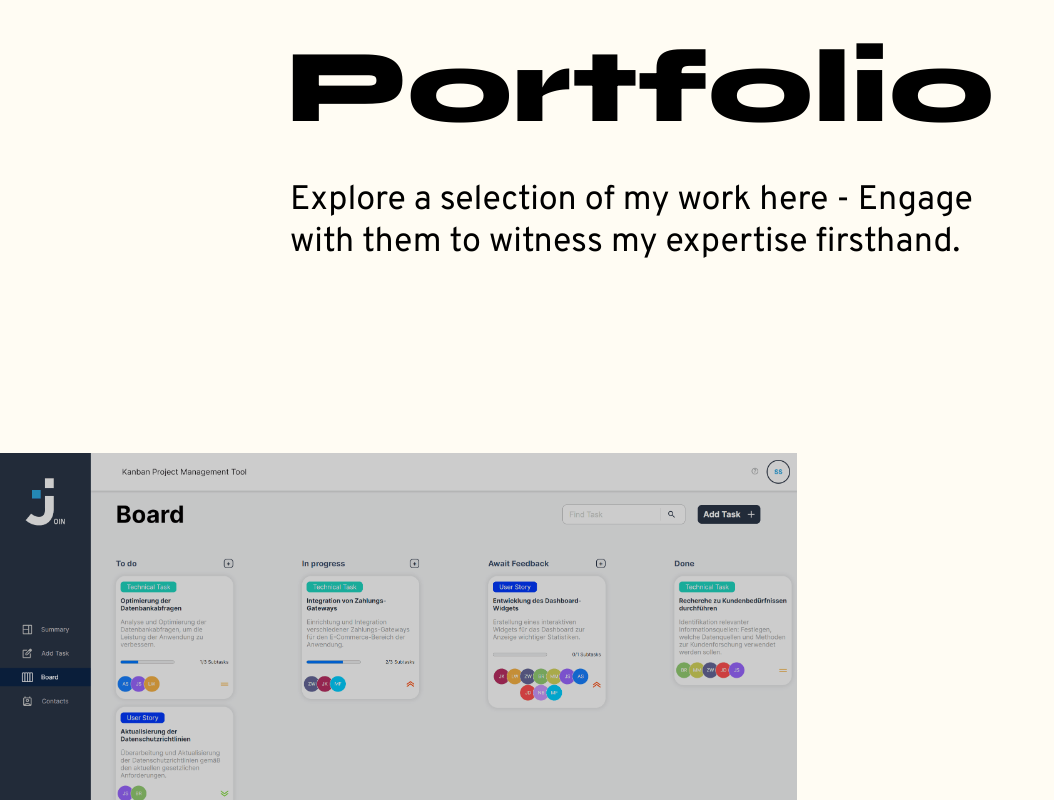
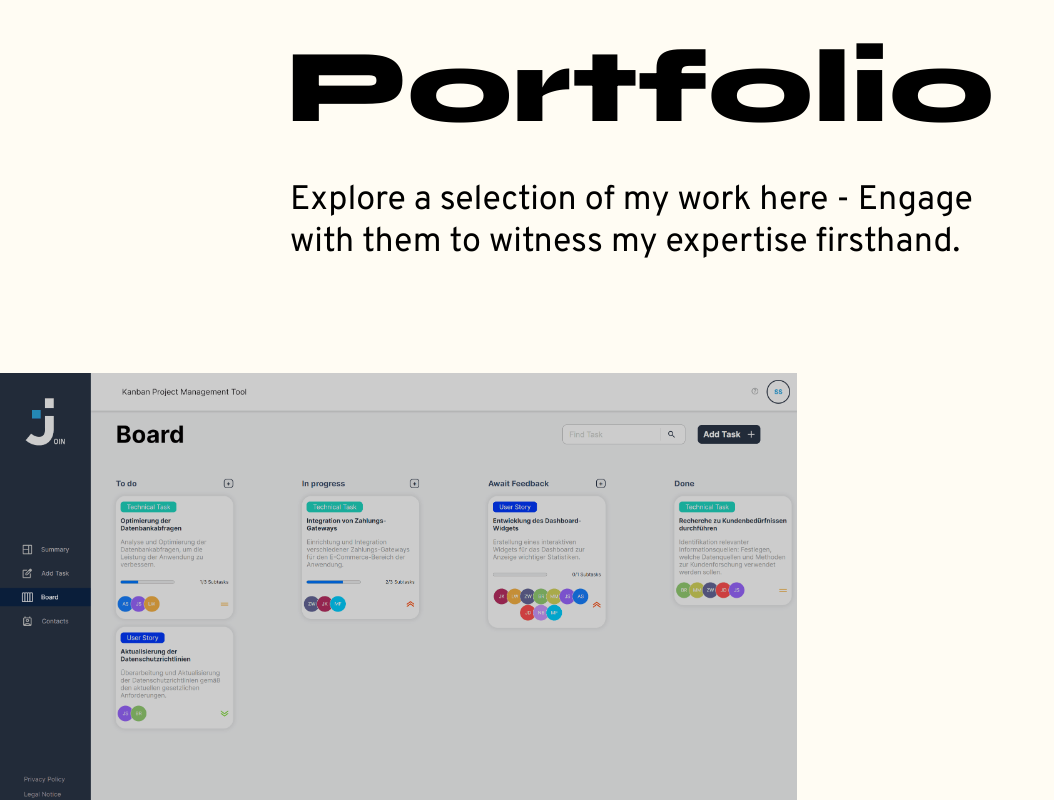
Before and after one commit to SergenSelcik/portfolio, an Angular app: page / in a window 1280 px wide. Shown: the part 3320-4120 px from the top of the page, without its empty margins (0-1054 px from the left). Built offline with nearby package versions, Linux system fonts and the light colour scheme.

Commit message:
changes with gap in the projects container

```diff
--- a/src/app/main-page/portfolio/portfolio.component.scss
+++ b/src/app/main-page/portfolio/portfolio.component.scss
@@ -23,7 +23,7 @@
     flex-direction: column;
     gap: 40px;
     cursor: default;
-    margin: 80px;
+    margin-top: 80px;
 
 
     >h1 {
--- a/src/app/main-page/portfolio/projects/projects.component.html
+++ b/src/app/main-page/portfolio/projects/projects.component.html
@@ -10,7 +10,6 @@
                     <img class="arrow_img" src="./assets/img/arrow_in_circle.png" alt="an arrow in a circle">
                 </div>
             </a>
-
         </div>
         <div class="project_content">
             <h1>{{ project.name }}</h1>
--- a/src/app/main-page/portfolio/projects/projects.component.scss
+++ b/src/app/main-page/portfolio/projects/projects.component.scss
@@ -4,7 +4,6 @@
     width: 100%;
     display: flex;
     flex-direction: column;
-    gap: 100px;
 }
 
 .project {
```
